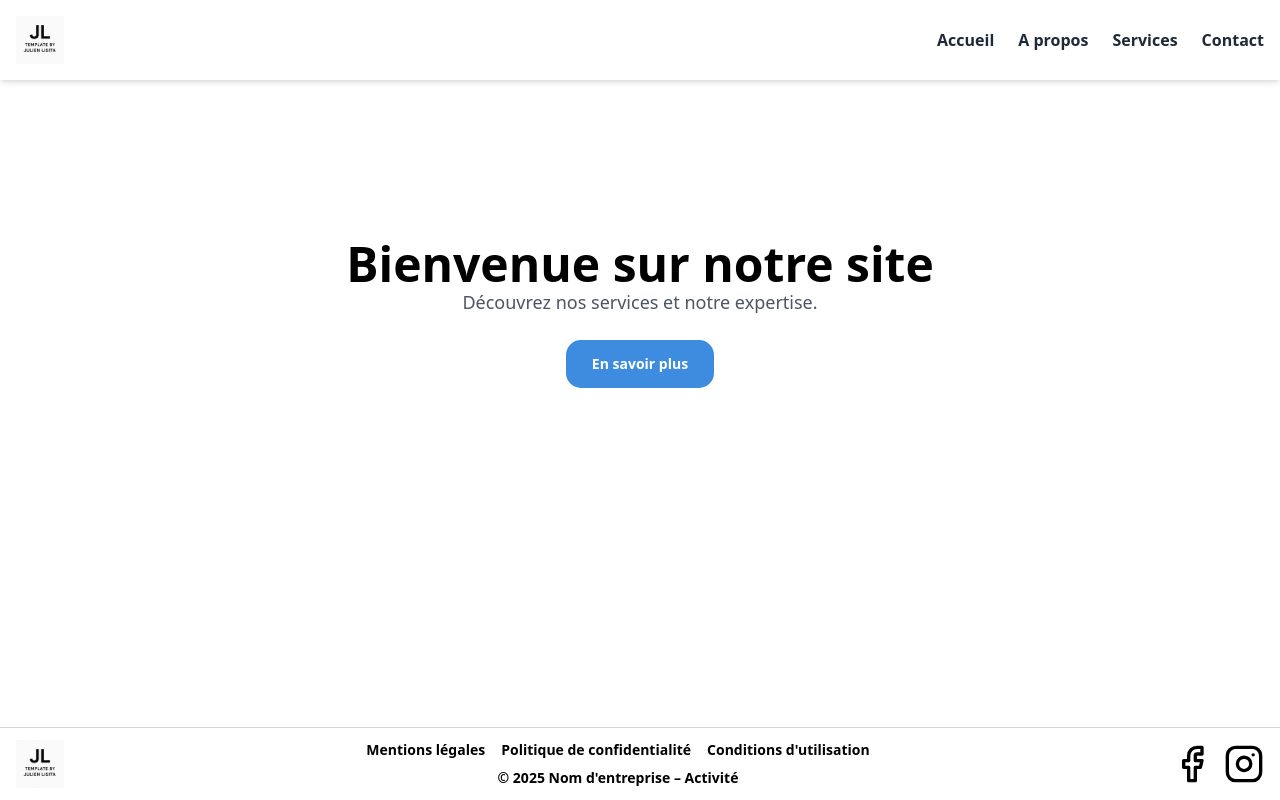
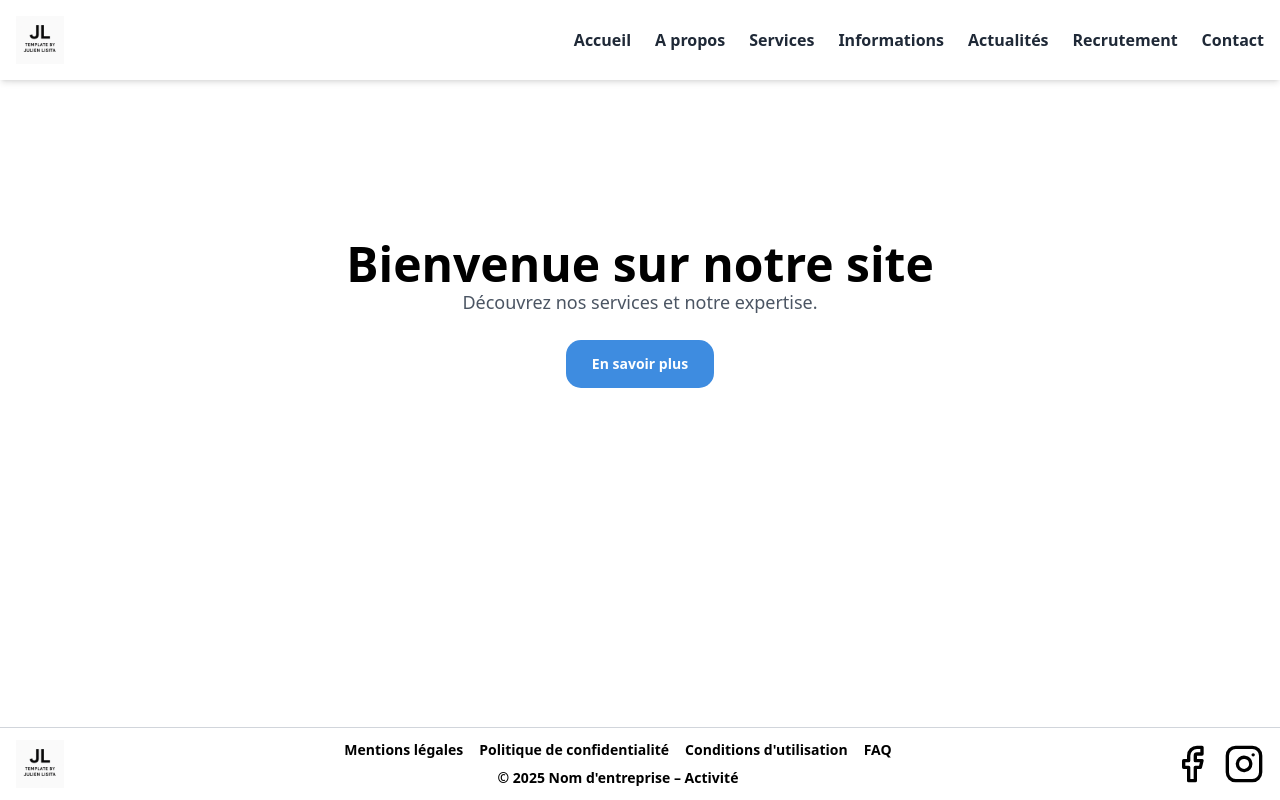
Before and after one commit to julienlisita/nextjs-ts-tailwind-template, a Next.js app: page / in a window 1280 px wide. Built offline with nearby package versions, Linux system fonts and the light colour scheme.

Commit message:
feat(layout): update Header and Footer with additional navigation links

```diff
--- a/src/components/layout/Footer.tsx
+++ b/src/components/layout/Footer.tsx
@@ -27,6 +27,8 @@ export default function Footer() {
           <Link href="/legal/imprint">Mentions légales</Link>
           <Link href="/legal/privacy">Politique de confidentialité</Link>
           <Link href="/legal/term">Conditions d'utilisation</Link>
+          <Link href="/faq">FAQ</Link>
+
         </nav>
         <p className="footer-copy">
           © 2025 Nom d'entreprise – Activité
--- a/src/components/layout/Header.tsx
+++ b/src/components/layout/Header.tsx
@@ -31,6 +31,9 @@ export default function Header() {
         <Link className="nav-link" href="/">Accueil</Link>
         <Link className="nav-link" href="/about">A propos</Link>
         <Link className="nav-link" href="/services">Services</Link>
+        <Link className="nav-link" href="/information">Informations</Link>
+        <Link className="nav-link" href="/news">Actualités</Link>
+        <Link className="nav-link" href="/recruitment">Recrutement</Link>
         <Link className="nav-link" href="/contact">Contact</Link>
       </nav>
 
@@ -44,6 +47,9 @@ export default function Header() {
         <Link href="/" onClick={toggleMenu} className="mobile-link">Accueil</Link>
         <Link href="/about" onClick={toggleMenu} className="mobile-link">A propos</Link>
         <Link href="/services" onClick={toggleMenu} className="mobile-link">Services</Link>
+        <Link href="/information" onClick={toggleMenu} className="mobile-link">Informations</Link>
+        <Link href="/news" onClick={toggleMenu} className="mobile-link">Actualités</Link>
+        <Link href="/recruitment" onClick={toggleMenu} className="mobile-link">Recrutement</Link>
         <Link href="/contact" onClick={toggleMenu} className="mobile-link">Contact</Link>
       </div>
     </header>
```
